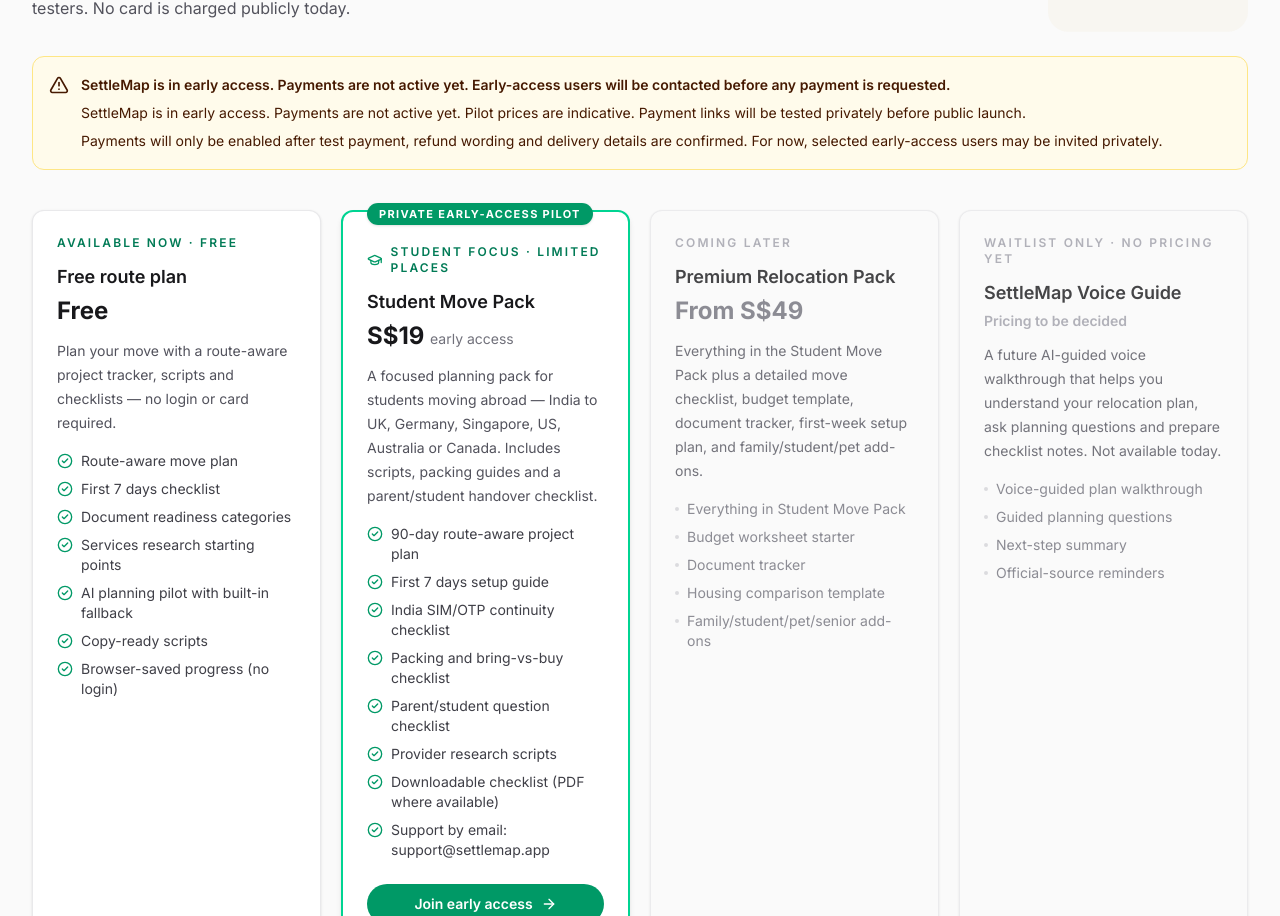
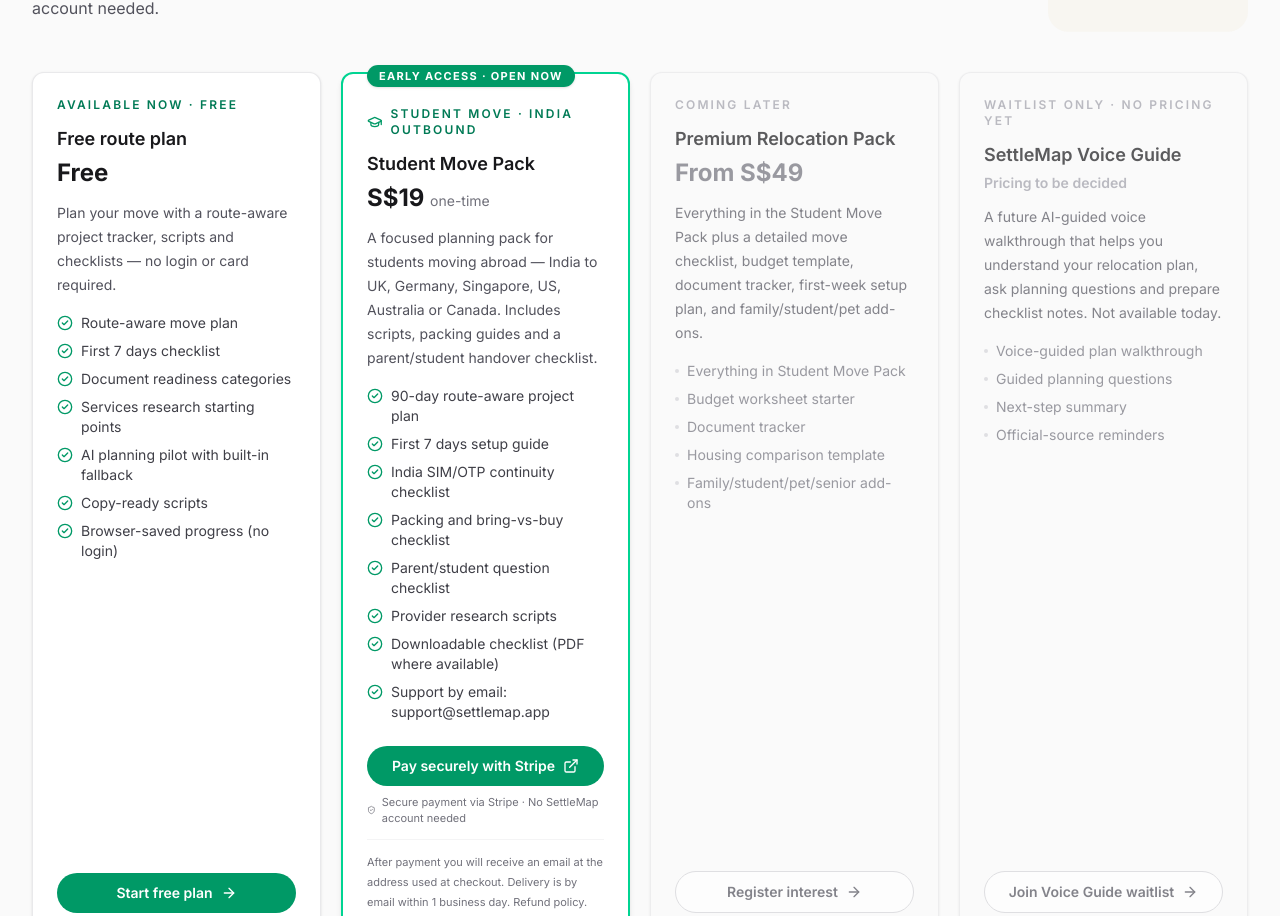
Before and after one commit to salestradzlah-code/videshflow-demo, a Next.js app: page /pricing in a window 1280 px wide. Shown: the part 296-1212 px from the top of the page. Built offline with nearby package versions, Linux system fonts and the light colour scheme.

Commit message:
V12.7 activate Student Move Pack website payments

```diff
--- /dev/null
+++ b/src/app/payment-cancelled/page.tsx
@@ -0,0 +1,56 @@
+import type { Metadata } from "next";
+import Link from "next/link";
+import { ArrowRight, ExternalLink, XCircle } from "lucide-react";
+
+export const metadata: Metadata = {
+  title: "Payment cancelled — SettleMap",
+  description: "Your payment was not completed. You can try again or get help.",
+};
+
+const STRIPE_LINK =
+  process.env.NEXT_PUBLIC_STRIPE_STUDENT_MOVE_PACK_PAYMENT_LINK ??
+  "https://buy.stripe.com/bJe7sKcJs90l7csgrK1gs00";
+
+export default function PaymentCancelledPage() {
+  return (
+    <section className="min-h-[60vh] bg-zinc-50 px-4 py-20 sm:px-6 lg:px-8">
+      <div className="mx-auto max-w-xl text-center">
+        <div className="inline-flex h-16 w-16 items-center justify-center rounded-full bg-zinc-100">
+          <XCircle className="h-9 w-9 text-zinc-400" />
+        </div>
+        <h1 className="mt-6 text-3xl font-semibold tracking-tight text-zinc-900">Payment not completed</h1>
+        <p className="mt-4 text-base leading-7 text-zinc-600">
+          No charge was made. You can try again whenever you are ready, or get in touch if you ran into a problem.
+        </p>
+
+        <div className="mt-8 flex flex-col items-center gap-3 sm:flex-row sm:justify-center">
+          <a
+            href={STRIPE_LINK}
+            target="_blank"
+            rel="noopener noreferrer"
+            className="inline-flex items-center rounded-full bg-emerald-600 px-6 py-3 text-sm font-semibold text-white transition-all hover:bg-emerald-700"
+          >
+            Try again — Pay with Stripe <ExternalLink className="ml-2 h-4 w-4" />
+          </a>
+          <Link
+            href="/pricing"
+            className="inline-flex items-center rounded-full border border-zinc-300 bg-white px-6 py-3 text-sm font-semibold text-zinc-700 transition-all hover:border-zinc-400"
+          >
+            Back to pricing <ArrowRight className="ml-2 h-4 w-4" />
+          </Link>
+        </div>
+
+        <p className="mt-6 text-sm text-zinc-500">
+          Need help?{" "}
+          <a href="mailto:support@settlemap.app" className="font-semibold text-emerald-700 underline hover:text-emerald-800">
+            support@settlemap.app
+          </a>
+        </p>
+
+        <p className="mt-8 text-xs leading-6 text-zinc-400">
+          No payment was taken. Stripe handles all card processing securely — SettleMap does not store card details.
+        </p>
+      </div>
+    </section>
+  );
+}
--- a/src/app/pricing/page.tsx
+++ b/src/app/pricing/page.tsx
@@ -1,10 +1,8 @@
 import type { Metadata } from "next";
 import Link from "next/link";
-import { ArrowRight, AlertTriangle, CheckCircle2, Lock, GraduationCap } from "lucide-react";
+import { ArrowRight, CheckCircle2, ExternalLink, GraduationCap, ShieldCheck } from "lucide-react";
 import { DisclaimerBox } from "@/components/DisclaimerBox";
 import {
-  PAYMENT_READINESS_NOTE,
-  PILOT_PRICE_TESTING_NOTE,
   SUPPORT_CONTACT_NOTE,
   PRICING_BOUNDARY_SHORT,
   FUTURE_BOOKING_LINKS_TITLE,
@@ -16,8 +14,12 @@
 
 export const metadata: Metadata = {
   title: "Pricing",
-  description: "SettleMap plans and pilot pricing. Free route plan plus early-access paid pilot for students and professionals. No public checkout active yet.",
+  description: "SettleMap Student Move Pack — S$19 early access. Route-aware 90-day plan, SIM/OTP checklist, packing guide, parent handover checklist and provider scripts.",
 };
+
+const STRIPE_LINK =
+  process.env.NEXT_PUBLIC_STRIPE_STUDENT_MOVE_PACK_PAYMENT_LINK ??
+  "https://buy.stripe.com/bJe7sKcJs90l7csgrK1gs00";
 
 const studentPackFeatures = [
   "90-day route-aware project plan",
@@ -46,25 +48,14 @@
       <div className="mx-auto max-w-7xl">
         <div className="grid gap-8 lg:grid-cols-[3fr_1fr] lg:items-center">
           <div>
-            <p className="text-xs font-semibold uppercase tracking-[0.18em] text-emerald-700">Plans and pilots</p>
+            <p className="text-xs font-semibold uppercase tracking-[0.18em] text-emerald-700">Plans and pricing</p>
             <h1 className="mt-3 text-4xl font-semibold tracking-tight text-zinc-900 sm:text-5xl">Pricing</h1>
             <p className="mt-4 max-w-3xl text-base leading-7 text-zinc-600">
-              SettleMap's route planner is free. The early-access pilot is a private, limited programme for selected testers.
-              No card is charged publicly today.
+              The route planner is free. The Student Move Pack is S$19 early access — pay securely via Stripe, no account needed.
             </p>
           </div>
           <div className="hidden lg:block">
             <SuitcaseIllustration className="w-full max-w-[200px] justify-self-end" />
-          </div>
-        </div>
-
-        {/* Payment readiness warning */}
-        <div className="mt-6 flex items-start gap-3 rounded-xl border border-amber-200 bg-amber-50 p-4 text-amber-950">
-          <AlertTriangle className="mt-0.5 h-5 w-5 flex-none" aria-hidden="true" />
-          <div className="space-y-1">
-            <p className="text-sm font-semibold leading-6">{PAYMENT_READINESS_NOTE}</p>
-            <p className="text-sm leading-6">{PILOT_PRICE_TESTING_NOTE}</p>
-            <p className="text-sm leading-6">Payments will only be enabled after test payment, refund wording and delivery details are confirmed. For now, selected early-access users may be invited privately.</p>
           </div>
         </div>
 
@@ -93,17 +84,17 @@
             </Link>
           </div>
 
-          {/* Student Move Pack — early access pilot */}
+          {/* Student Move Pack — ACTIVE */}
           <div className="relative flex flex-col rounded-xl border-2 border-emerald-400 bg-white p-6 shadow-md">
             <div className="absolute -top-3 left-6">
-              <span className="rounded-full bg-emerald-600 px-3 py-1 text-[11px] font-bold uppercase tracking-[0.12em] text-white shadow-sm">Private early-access pilot</span>
+              <span className="rounded-full bg-emerald-600 px-3 py-1 text-[11px] font-bold uppercase tracking-[0.12em] text-white shadow-sm">Early access · Open now</span>
             </div>
             <div className="mt-2 flex items-center gap-2">
               <GraduationCap className="h-5 w-5 text-emerald-600" />
-              <p className="text-xs font-semibold uppercase tracking-[0.18em] text-emerald-700">Student focus · Limited places</p>
+              <p className="text-xs font-semibold uppercase tracking-[0.18em] text-emerald-700">Student move · India outbound</p>
             </div>
             <h2 className="mt-3 text-lg font-semibold text-zinc-900">Student Move Pack</h2>
-            <p className="mt-1 text-2xl font-bold text-zinc-900">S$19 <span className="text-sm font-normal text-zinc-500">early access</span></p>
+            <p className="mt-1 text-2xl font-bold text-zinc-900">S$19 <span className="text-sm font-normal text-zinc-500">one-time</span></p>
             <p className="mt-3 text-sm leading-6 text-zinc-600">A focused planning pack for students moving abroad — India to UK, Germany, Singapore, US, Australia or Canada. Includes scripts, packing guides and a parent/student handover checklist.</p>
             <ul className="mt-4 flex-1 space-y-2">
               {studentPackFeatures.map((f) => (
@@ -114,21 +105,27 @@
               ))}
             </ul>
             <div className="mt-6 space-y-2">
-              <Link
-                href="/early-access"
+              <a
+                href={STRIPE_LINK}
+                target="_blank"
+                rel="noopener noreferrer"
                 className="inline-flex w-full items-center justify-center rounded-full bg-emerald-600 px-4 py-2.5 text-sm font-semibold text-white transition-all duration-200 ease-in-out hover:bg-emerald-700"
               >
-                Join early access <ArrowRight className="ml-2 h-4 w-4" />
-              </Link>
-              <p className="flex items-center justify-center gap-1.5 text-[11px] text-zinc-500">
-                <Lock className="h-3 w-3" />
-                Payment links shared privately with selected testers only
-              </p>
+                Pay securely with Stripe <ExternalLink className="ml-2 h-4 w-4" />
+              </a>
+              <div className="flex items-center justify-center gap-1.5 text-[11px] text-zinc-500">
+                <ShieldCheck className="h-3 w-3" />
+                Secure payment via Stripe · No SettleMap account needed
+              </div>
             </div>
+            <p className="mt-3 border-t border-zinc-100 pt-3 text-[11px] leading-5 text-zinc-500">
+              After payment you will receive an email at the address used at checkout. Delivery is by email within 1 business day.{" "}
+              <Link href="/refund-policy" className="underline hover:text-zinc-700">Refund policy</Link>.
+            </p>
           </div>
 
           {/* Premium Pack — coming later */}
-          <div className="flex flex-col rounded-xl border border-zinc-200/80 bg-zinc-50 p-6 shadow-sm opacity-80">
+          <div className="flex flex-col rounded-xl border border-zinc-200/80 bg-zinc-50 p-6 shadow-sm opacity-70">
             <p className="text-xs font-semibold uppercase tracking-[0.18em] text-zinc-400">Coming later</p>
             <h2 className="mt-3 text-lg font-semibold text-zinc-900">Premium Relocation Pack</h2>
             <p className="mt-1 text-2xl font-bold text-zinc-500">From S$49</p>
@@ -150,7 +147,7 @@
           </div>
 
           {/* Voice Guide — waitlist only */}
-          <div className="flex flex-col rounded-xl border border-zinc-200/80 bg-zinc-50 p-6 shadow-sm opacity-80">
+          <div className="flex flex-col rounded-xl border border-zinc-200/80 bg-zinc-50 p-6 shadow-sm opacity-70">
             <p className="text-xs font-semibold uppercase tracking-[0.18em] text-zinc-400">Waitlist only · No pricing yet</p>
             <h2 className="mt-3 text-lg font-semibold text-zinc-900">SettleMap Voice Guide</h2>
             <p className="mt-1 text-sm font-semibold text-zinc-400">Pricing to be decided</p>
```
Also changed, not shown: src/app/payment-success/page.tsx (added, +67 -0 lines).
